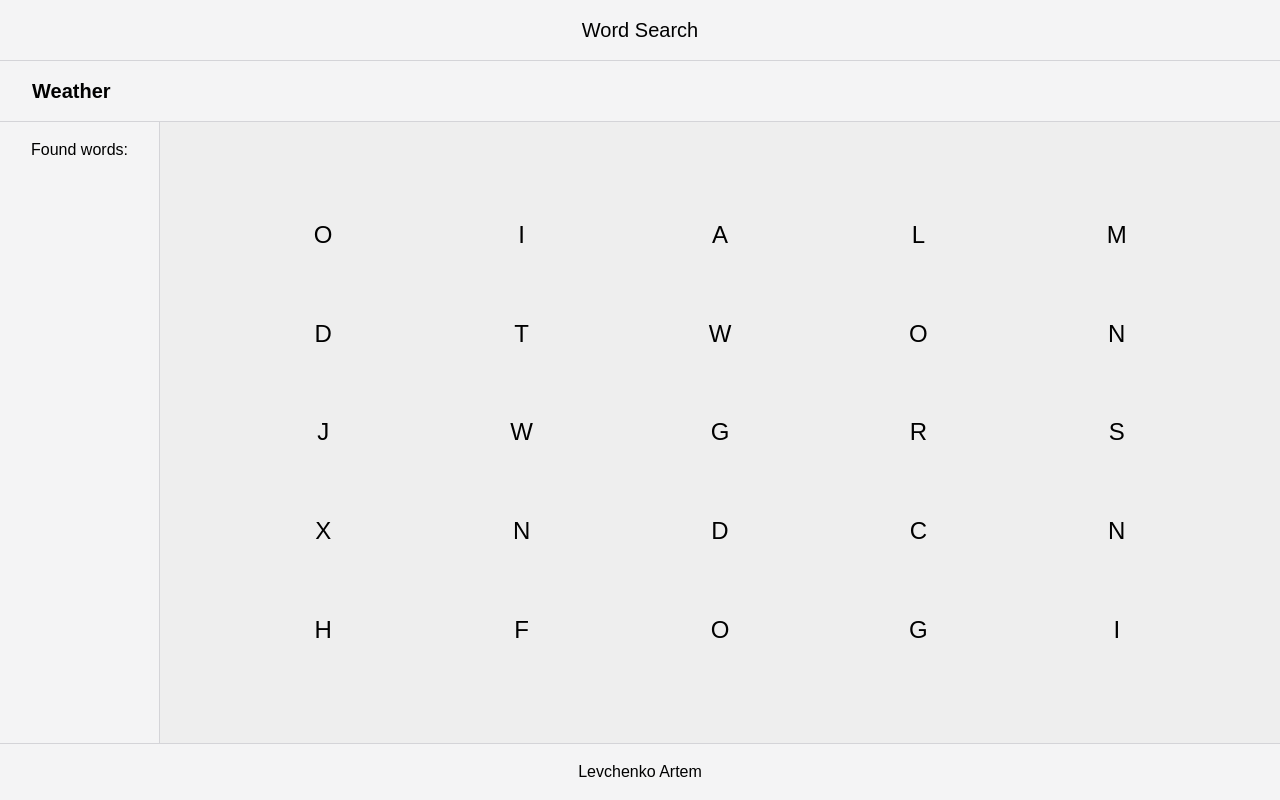
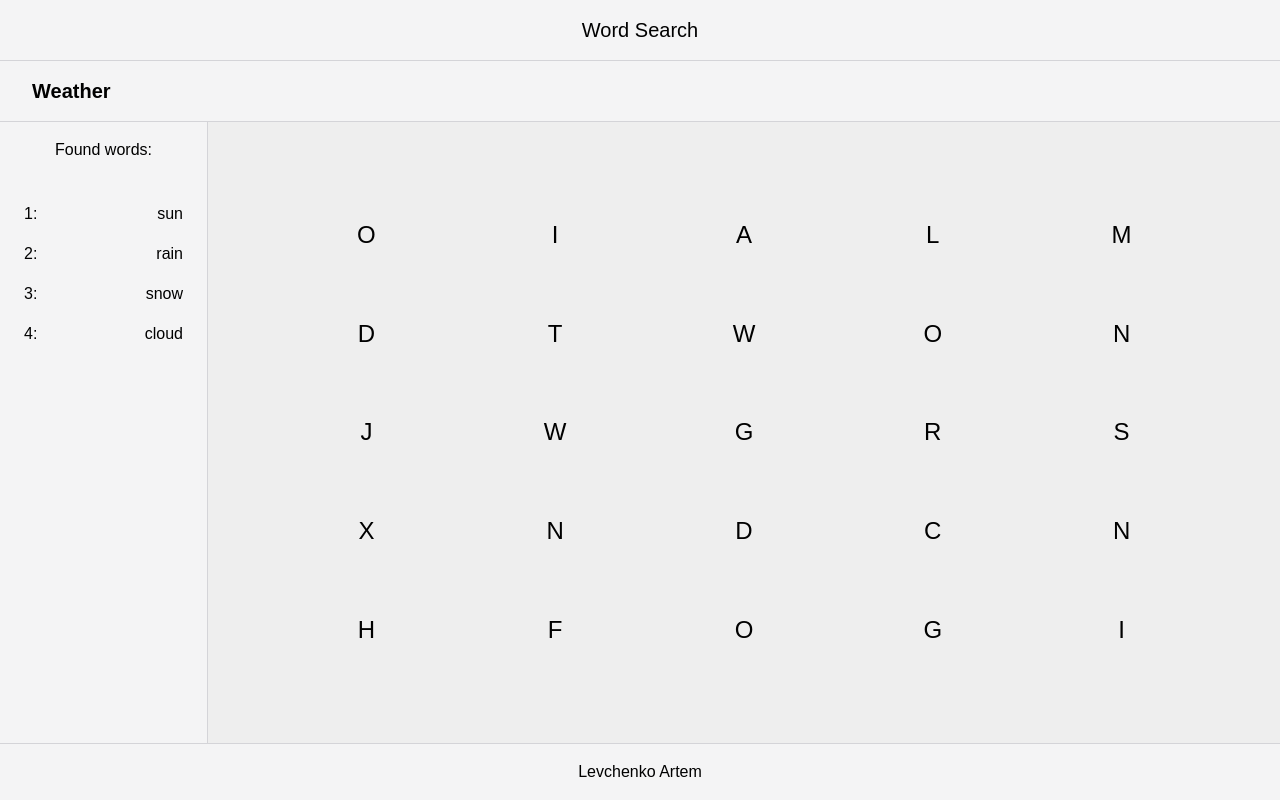
Before and after one commit to t-oma/COP, a Next.js app: page /games/1 in a window 1280 px wide. Built offline with nearby package versions, Linux system fonts and the light colour scheme.

Commit message:
found words components

```diff
--- a/src/app/games/[id]/page.tsx
+++ b/src/app/games/[id]/page.tsx
@@ -1,10 +1,11 @@
 import { DifficultyNamedSizes, games } from "@/app/_lib/data";
 import AppFooter from "@/components/AppFooter";
 import AppHeader from "@/components/AppHeader";
+import FoundWords from "@/components/FoundWords";
 import GameLettersGrid from "@/components/GameLettersGrid";
 
 const gameId = 1;
-const game = games.find((game) => game.id === gameId);
+const game = games.find((game) => game.id === gameId)!;
 const size = DifficultyNamedSizes[game!.difficulty];
 
 export default function GamePage() {
@@ -14,13 +15,11 @@ export default function GamePage() {
 
       <main className="flex flex-1 flex-col">
         <div className="flex items-center border-b border-zinc-300 bg-zinc-100 px-8 py-4">
-          <h1 className="text-xl font-semibold">{game?.title}</h1>
+          <h1 className="text-xl font-semibold">{game.title}</h1>
         </div>
 
         <div className="flex flex-1">
-          <section className="flex w-40 flex-col items-center border-r border-zinc-300 bg-zinc-100 p-4">
-            <h2>Found words:</h2>
-          </section>
+          <FoundWords game={game} />
 
           <div className="flex flex-1 p-16">
             <GameLettersGrid size={size} />
--- /dev/null
+++ b/src/components/FoundWords.tsx
@@ -0,0 +1,21 @@
+import { Game } from "@/types";
+
+export default function FoundWords({ game }: { game: Game }) {
+  return (
+    <section className="flex w-52 flex-col items-center gap-4 border-r border-zinc-300 bg-zinc-100 p-4">
+      <h2>Found words:</h2>
+
+      <ul className="flex w-full flex-col py-4">
+        {game?.words.map((word, i) => (
+          <li
+            key={word}
+            className="flex items-center justify-between gap-2 p-2"
+          >
+            <span>{i + 1}: </span>
+            <span>{word}</span>
+          </li>
+        ))}
+      </ul>
+    </section>
+  );
+}
```
